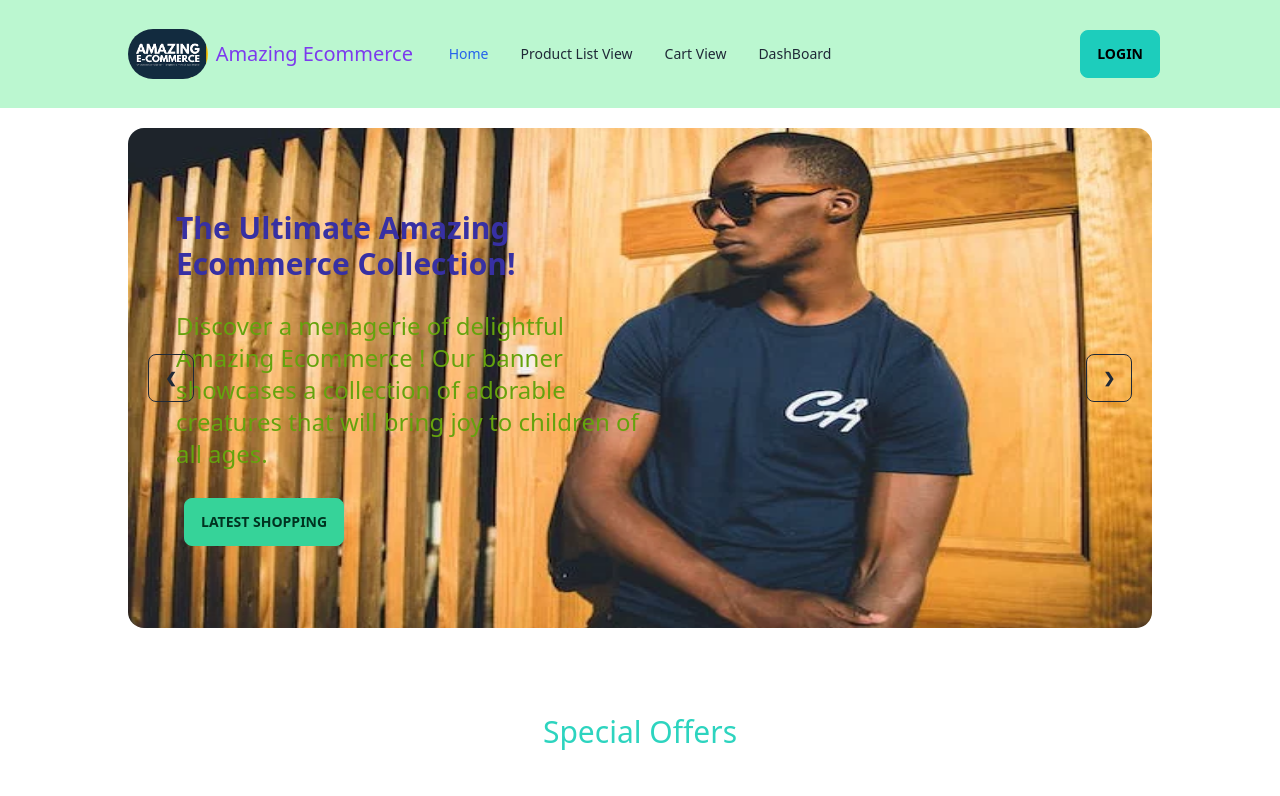
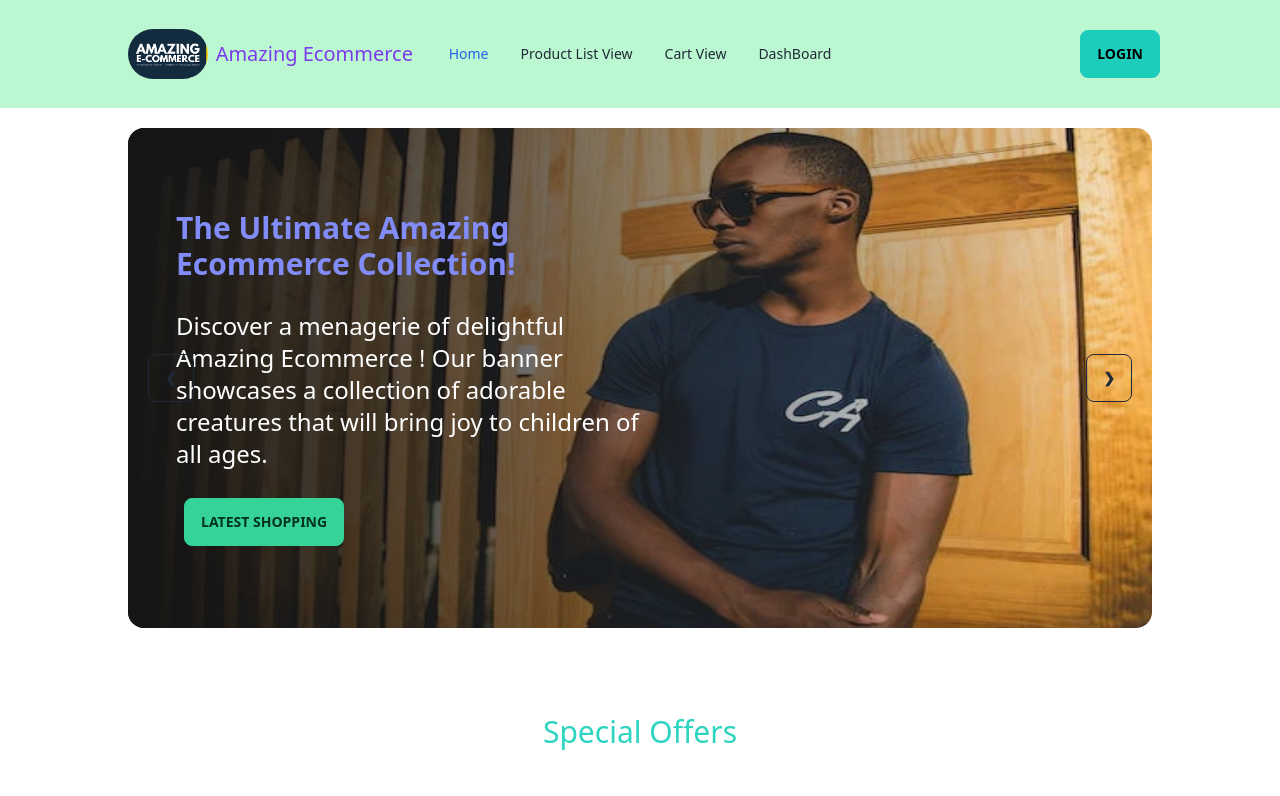
Before and after one commit to soriful15/Amazing-Ecommerce-client-side, a React (Vite) app: page / in a window 1280 px wide. Shown: the top 796 px of the page. Built offline with nearby package versions, Linux system fonts and the light colour scheme; no server answers; grey boxes are pictures that could not be loaded.

Commit message:
banner issue prb solve

```diff
--- a/src/Page/Header/Header.jsx
+++ b/src/Page/Header/Header.jsx
@@ -52,7 +52,7 @@ const Header = () => {
     return (
         <>
 
-            <div className="navbar  lg:px-28 py-5 z-10   bg-green-200  sticky md:w-full">
+            <div className="navbar  lg:px-28 py-5 z-10   bg-green-200  sticky md:w-full w-full">
 
 
 
--- a/src/Page/Home/Banner/Banner.jsx
+++ b/src/Page/Home/Banner/Banner.jsx
@@ -7,13 +7,13 @@ import banner3 from '../../../assets/BannerImg/banner3.webp'
 const Banner = () => {
   return (
     <>
-      <div className="carousel md:w-full lg:max-w-5xl h-[500px] mt-5 lg:container mx-auto lg:ml-32">
+      <div className="carousel md:w-full lg:max-w-5xl h-[500px] mt-5 lg:container mx-auto lg:ml-32 w-full">
       <div id="slide1" className="carousel-item relative w-full">
         <img src={banner1} className="w-full rounded-2xl " />
-        <div className="absolute flex items-center h-full  gap-5 transform  left-0  top-0   rounded-2xl  ">
+        <div className="absolute flex items-center h-full  gap-5 transform  left-0  top-0   rounded-2xl bg-gradient-to-r from-[#151515] to-[rgba(21, 21, 21, 0)] ">
           <div className='space-y-7 md:w-1/2 md:pl-12 pl-5 '>
-            <h2 className='text-xl lg:text-3xl font-bold text-indigo-800'> The Ultimate  Amazing Ecommerce  Collection! </h2>
-            <p className='lg:text-2xl font-normal text-lime-600'>Discover a menagerie of delightful  Amazing Ecommerce  ! Our banner showcases a collection of adorable creatures that will bring joy to children of all ages.</p>
+            <h2 className='text-xl lg:text-3xl font-bold text-indigo-400'> The Ultimate  Amazing Ecommerce  Collection! </h2>
+            <p className='lg:text-2xl font-normal text-white'>Discover a menagerie of delightful  Amazing Ecommerce  ! Our banner showcases a collection of adorable creatures that will bring joy to children of all ages.</p>
             <div className='md:flex md:gap-5'>
 
               <button className="btn  btn-success ml-2">Latest Shopping</button>
@@ -27,10 +27,10 @@ const Banner = () => {
       </div>
       <div id="slide2" className="carousel-item relative w-full">
         <img src={banner2} className="w-full rounded-2xl" />
-        <div className="absolute flex items-center h-full  gap-5 transform  left-0  top-0   rounded-2xl">
+        <div className="absolute flex items-center h-full  gap-5 transform  left-0  top-0   rounded-2xl bg-gradient-to-r from-[#151515] to-[rgba(21, 21, 21, 0)]">
           <div className='space-y-7 md:w-1/2 md:pl-12 pl-5 '>
-            <h2 className='text-xl lg:text-3xl font-bold text-indigo-800'> The Ultimate  Amazing Ecommerce  Collection! </h2>
-            <p className='lg:text-2xl font-normal text-lime-600'>Discover a menagerie of delightful  Amazing Ecommerce  ! Our banner showcases a collection of adorable creatures that will bring joy to children of all ages.</p>
+            <h2 className='text-xl lg:text-3xl font-bold text-indigo-400'> The Ultimate  Amazing Ecommerce  Collection! </h2>
+            <p className='lg:text-2xl font-normal text-white'>Discover a menagerie of delightful  Amazing Ecommerce  ! Our banner showcases a collection of adorable creatures that will bring joy to children of all ages.</p>
             <div className='md:flex md:gap-5'>
 
               <button className="btn  btn-success ml-2">Latest Shopping</button>
@@ -44,10 +44,10 @@ const Banner = () => {
       </div>
       <div id="slide3" className="carousel-item relative w-full">
         <img src={banner3} className="w-full rounded-2xl" />
-        <div className="absolute flex items-center h-full  gap-5 transform  left-0  top-0   rounded-2xl">
+        <div className="absolute flex items-center h-full  gap-5 transform  left-0  top-0   rounded-2xl bg-gradient-to-r from-[#151515] to-[rgba(21, 21, 21, 0)]">
           <div className='space-y-7 md:w-1/2 md:pl-12 pl-5 '>
-            <h2 className='text-xl lg:text-3xl font-bold text-indigo-800'> The Ultimate  Amazing Ecommerce  Collection! </h2>
-            <p className='lg:text-2xl font-normal text-lime-600'>Discover a menagerie of delightful  Amazing Ecommerce  ! Our banner showcases a collection of adorable creatures that will bring joy to children of all ages.</p>
+            <h2 className='text-xl lg:text-3xl font-bold text-indigo-400'> The Ultimate  Amazing Ecommerce  Collection! </h2>
+            <p className='lg:text-2xl font-normal text-white'>Discover a menagerie of delightful  Amazing Ecommerce  ! Our banner showcases a collection of adorable creatures that will bring joy to children of all ages.</p>
             <div className='md:flex md:gap-5'>
 
               <button className="btn  btn-success ml-2">Latest Shopping</button>
--- a/src/Page/Home/Footer/Footer.jsx
+++ b/src/Page/Home/Footer/Footer.jsx
@@ -5,7 +5,7 @@ import { FaPhone, FaMapMarkerAlt, } from 'react-icons/fa';
 const Footer = () => {
     return (
         <>
-            <footer className="footer p-10 bg-orange-100 md:w-full mx-auto  text-base-content mt-10">
+            <footer className="footer p-10 bg-orange-100 md:w-full mx-auto w-full text-base-content mt-10">
                 <div>
                     <img src={logo} className='rounded-full w-24' alt="" />
                     <p> <span className='lg:text-2xl text-blue-700'>Amazing Ecommerce</span>.<br />Providing reliable tech since 1992 <br /> Dhanmondi, Dhaka-1205 Bangladesh</p>
--- a/src/Routes/Routes.jsx
+++ b/src/Routes/Routes.jsx
@@ -13,6 +13,7 @@ import ProductList from "../Page/Dashboard/ProductList/ProductList";
 import AllProductListView from "../Page/AllProductListView/AllProductListView";
 import ProductDetailsView from "../Page/AllProductListView/ProductDetailsView";
 import CartView from "../Page/CartView/CartView";
+
 import OrderList from "../Page/Dashboard/OrderList/OrderList";
 const router = createBrowserRouter([
   {
```
